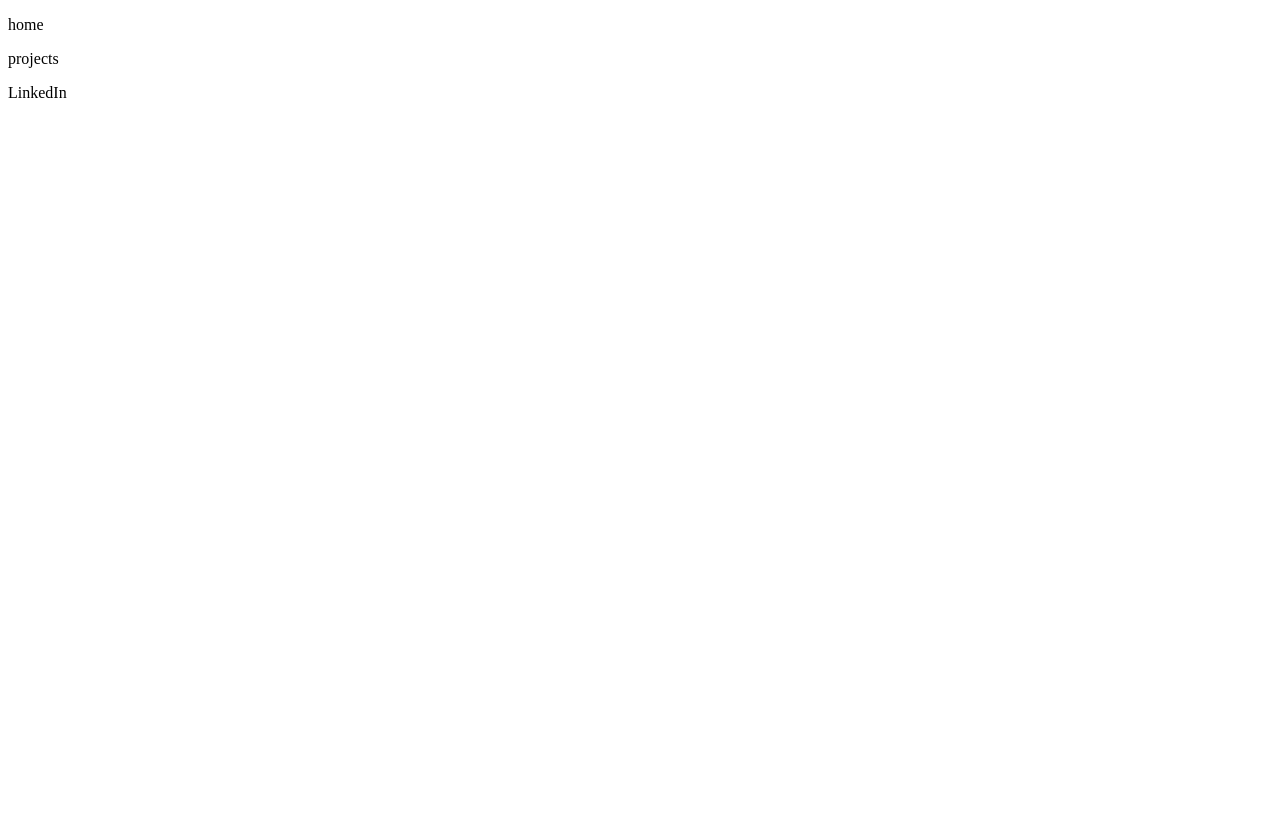
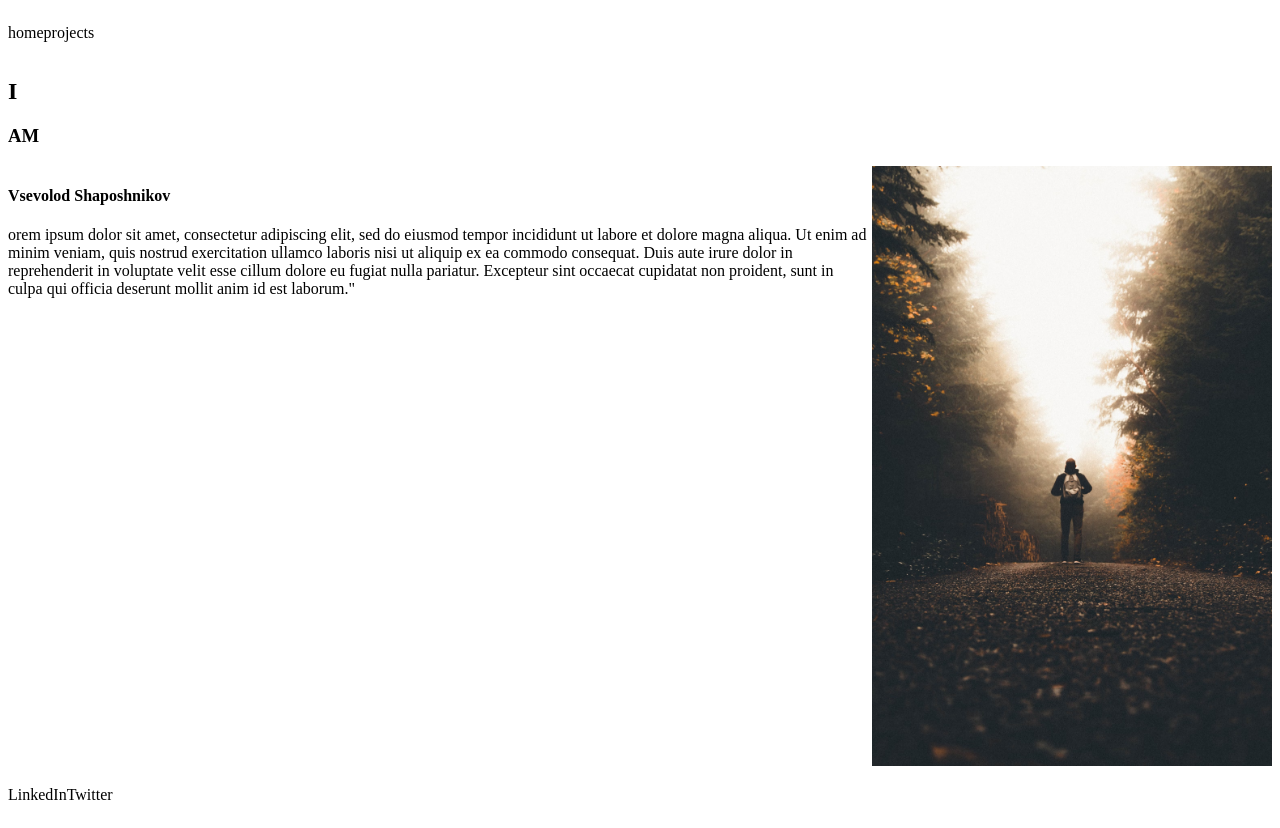
Before and after one commit to Seva-Sh/personal_portfolio, a plain HTML site: page index.html in a window 1280 px wide. Before the commit the page ends 800 px from the top, so only its background shows below. Drawn offline with Linux system fonts and the light colour scheme.

Commit message:
Project Progress

```diff
--- a/index.html
+++ b/index.html
@@ -3,6 +3,7 @@
 <head>
     <meta charset="UTF-8">
     <meta name="viewport" content="width=device-width, initial-scale=1.0">
+    <link rel="stylesheet" href="style.css">
     <title>Document</title>
 </head>
 <body>
@@ -12,9 +13,30 @@
             <p>projects</p>
         </nav>
     </header>
-    <main></main>
+    <section id="intro">
+        <h2>I</h2>
+        <h3>AM</h3>
+    </section>
+    <main>
+        <section id="description">
+            <h4>Vsevolod Shaposhnikov</h4>
+            <p>orem ipsum dolor sit amet, consectetur adipiscing elit,
+                sed do eiusmod tempor incididunt ut labore et dolore magna
+                aliqua. Ut enim ad minim veniam, quis nostrud exercitation
+                ullamco laboris nisi ut aliquip ex ea commodo consequat.
+                Duis aute irure dolor in reprehenderit in voluptate velit
+                esse cillum dolore eu fugiat nulla pariatur. Excepteur sint
+                occaecat cupidatat non proident, sunt in culpa qui officia
+                deserunt mollit anim id est laborum."</p>
+        </section>
+        <section id="photo">
+            <img src="/photo-1508921912186-1d1a45ebb3c1.avif" alt="">
+
+        </section>
+    </main>
     <footer>
         <p>LinkedIn</p>
+        <p>Twitter</p>
     </footer>
 </body>
 </html>
--- a/style.css
+++ b/style.css
@@ -0,0 +1,36 @@
+body {
+    display: flex;
+    flex-direction: column;
+}
+
+nav {
+    display: flex;
+
+}
+
+main {
+    display: flex;
+    justify-content: space-around;
+    align-content: center;
+
+}
+    /* width: 100%; */
+
+
+.description {
+    width: auto;
+    height: 600px;
+
+}
+
+img {
+    width: auto;
+    height: 600px;
+
+}
+
+
+
+footer {
+    display: flex;
+}
```
Also changed, not shown: photo-1508921912186-1d1a45ebb3c1.avif (added).
